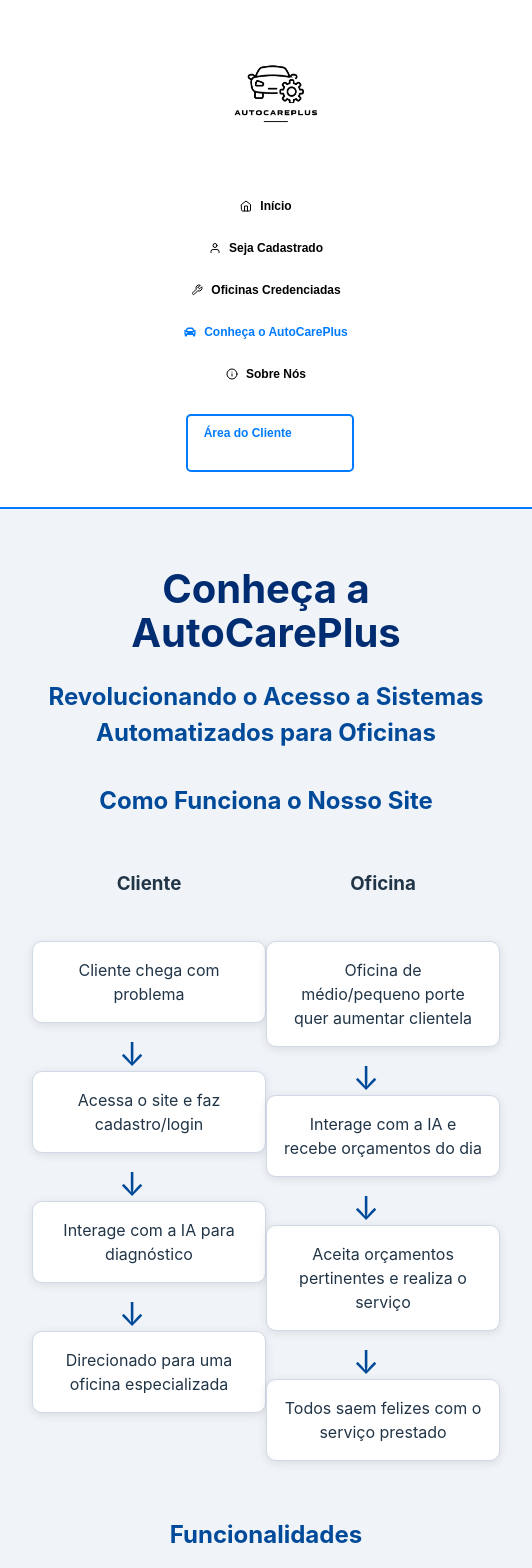
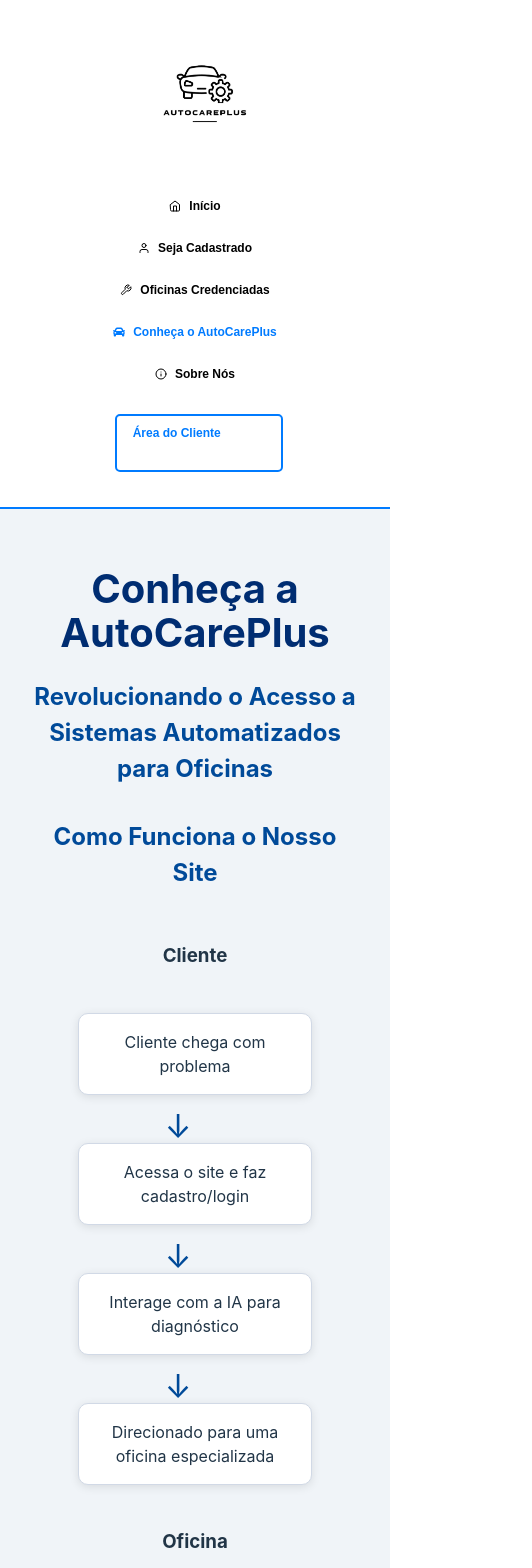
Before and after one commit to joao1015/AutoCarePlusReact, a React (Vite) app in the folder Sprint3/: page /ConhecaAuto in a window 390 px wide. Shown: the top 1568 px of the page, 532 px wide, since content can reach past the window. Built offline with nearby package versions, Linux system fonts and the light colour scheme.

Commit message:
Realizado alterações e adicionado media Queries em ConhecaAuto

```diff
--- a/Sprint3/src/Componentes/ConhecaAutoPlus/index.tsx
+++ b/Sprint3/src/Componentes/ConhecaAutoPlus/index.tsx
@@ -24,7 +24,13 @@
   display: flex;
   justify-content: space-around;
   margin-bottom: 2rem;
+
+  @media (max-width: 430px) {
+    flex-direction: column;
+    align-items: center;
+  }
 `;
+
 
 const DiagramContainer = styled.div`
   display: flex;
```
Also changed, not shown: Sprint3/src/Componentes/ApresentacaoCliente/index.tsx (+4 -4 lines), Sprint3/src/Componentes/Cabecalho/index.tsx (+12 -12 lines), Sprint3/src/Componentes/Rodape/index.tsx (+5 -5 lines).
